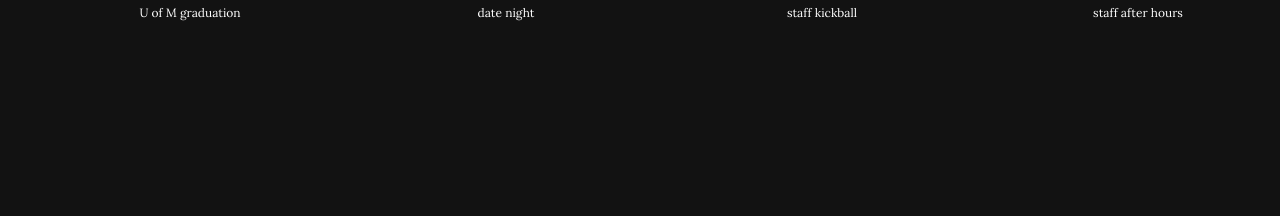
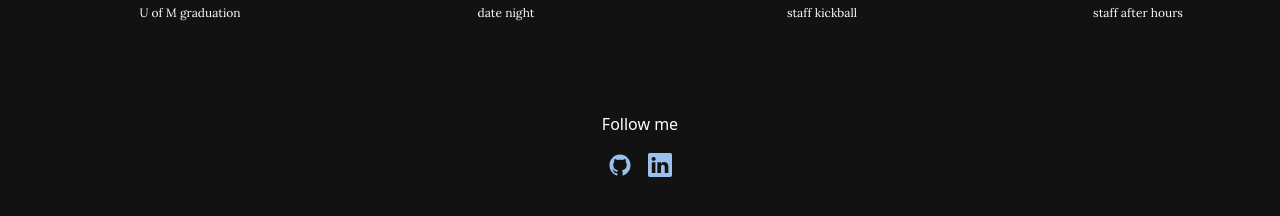
Before and after one commit to micujones/portfolio, a React (Vite) app: page /about in a window 1280 px wide. Shown: the part 1844-2060 px from the top of the page. Before the commit the page ends 1914 px from the top, so only its background shows below. Built offline with nearby package versions, Linux system fonts and the light colour scheme.

Commit message:
Add footer

```diff
--- /dev/null
+++ b/components/footer-view/footer-view.jsx
@@ -0,0 +1,21 @@
+import { BsLinkedin } from 'react-icons/bs';
+import { IoLogoGithub } from 'react-icons/io';
+
+export const FooterView = () => {
+    return (
+        <footer>
+            <p>Follow me</p>
+            <div className="social-links">
+                <a href="https://github.com/micujones" target="_blank">
+                    <IoLogoGithub size="1.5em" />
+                </a>
+                <a
+                    href="https://www.linkedin.com/in/michael-jones-ii-1ba921236/"
+                    target="_blank"
+                >
+                    <BsLinkedin size="1.5em" />
+                </a>
+            </div>
+        </footer>
+    );
+};
--- a/components/main-view/main-view.jsx
+++ b/components/main-view/main-view.jsx
@@ -7,6 +7,7 @@ import { TitleView } from '../title-view/title-view.jsx';
 import { WorkView } from '../work-view/work-view.jsx';
 import { ContactView } from '../contact-view/contact-view.jsx';
 import { AboutView } from '../about-view/about-view.jsx';
+import { FooterView } from '../footer-view/footer-view.jsx';
 
 export const MainView = () => {
     return (
@@ -18,6 +19,7 @@ export const MainView = () => {
                 <Route path="contact" element={<ContactView />} />
                 <Route path="about" element={<AboutView />} />
             </Routes>
+            <FooterView />
         </>
     );
 };
--- a/src/index.css
+++ b/src/index.css
@@ -6,6 +6,12 @@
 
 body {
     background-color: var(--clr-surface-a0);
+}
+
+#root {
+    min-height: 100vh;
+    display: flex;
+    flex-direction: column;
 }
 
 h1,
@@ -201,16 +207,20 @@ a:hover {
 }
 
 footer {
-    bottom: 0;
+    margin-top: auto;
+    /* bottom: 0; */
     width: 100%;
+    height: 150px;
+    display: flex;
+    flex-direction: column;
+    justify-content: center;
     text-align: center;
-    padding: 1rem;
-    background-color: var(--clr-surface-a10);
+    padding: 3rem;
     color: var(--clr-light-a0);
 }
 
 .social-links {
     display: flex;
     justify-content: center;
-    gap: 8px;
+    gap: 16px;
 }
```
